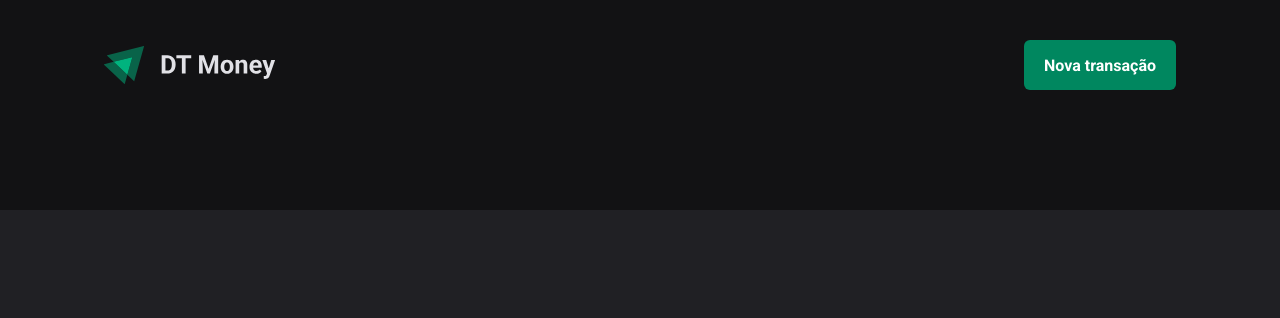
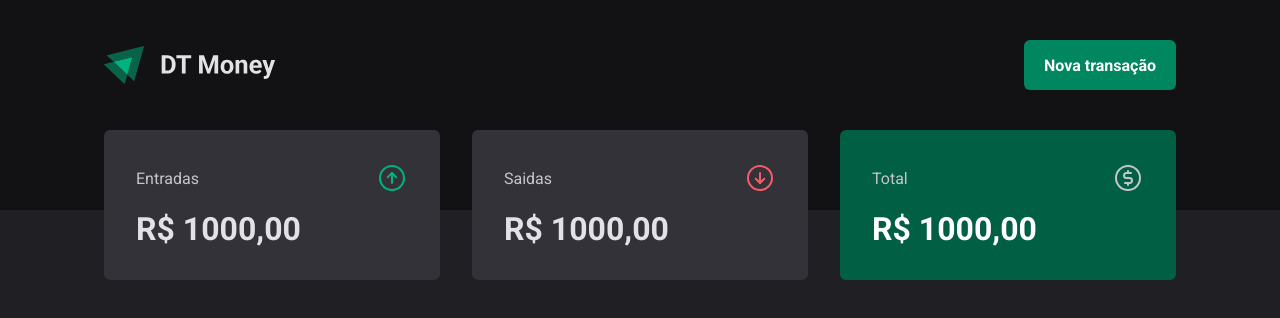
Before and after one commit to DanielFariias/dt-money, a React (Vite) app: page / in a window 1280 px wide. Shown: the top 318 px of the page. Built offline with nearby package versions, Linux system fonts and the light colour scheme.

Commit message:
feat: :art: transactions card cerated

```diff
--- a/package.json
+++ b/package.json
@@ -10,6 +10,7 @@
     "preview": "vite preview"
   },
   "dependencies": {
+    "phosphor-react": "^1.4.1",
     "react": "^18.2.0",
     "react-dom": "^18.2.0",
     "styled-components": "^6.0.7"
--- /dev/null
+++ b/src/components/summary/index.tsx
@@ -0,0 +1,38 @@
+import {
+  ArrowCircleDown,
+  ArrowCircleUp,
+  CurrencyCircleDollar,
+} from 'phosphor-react'
+import * as S from './styles'
+import { useTheme } from 'styled-components'
+
+export function Summary() {
+  const theme = useTheme()
+  return (
+    <S.Container className="container">
+      <S.Card>
+        <header>
+          <p>Entradas</p>
+          <ArrowCircleUp size={32} color={theme['green-300']} />
+        </header>
+        <strong>R$ 1000,00</strong>
+      </S.Card>
+
+      <S.Card>
+        <header>
+          <p>Saidas</p>
+          <ArrowCircleDown size={32} color={theme['red-300']} />
+        </header>
+        <strong>R$ 1000,00</strong>
+      </S.Card>
+
+      <S.Card variant="green">
+        <header>
+          <p>Total</p>
+          <CurrencyCircleDollar size={32} />
+        </header>
+        <strong>R$ 1000,00</strong>
+      </S.Card>
+    </S.Container>
+  )
+}
--- /dev/null
+++ b/src/components/summary/styles.ts
@@ -0,0 +1,39 @@
+import { css, styled } from 'styled-components'
+
+export const Container = styled.section`
+  display: grid;
+  grid-template-columns: repeat(3, 1fr);
+  gap: 2rem;
+`
+
+interface ICardProps {
+  variant?: 'green'
+}
+
+export const Card = styled.div<ICardProps>`
+  margin-top: -5rem;
+
+  background-color: ${({ theme }) => theme['gray-600']};
+  border-radius: 6px;
+  padding: 2rem;
+
+  header {
+    display: flex;
+    align-items: center;
+    justify-content: space-between;
+    color: ${({ theme }) => theme['gray-300']};
+  }
+
+  strong {
+    display: block;
+    margin-top: 1rem;
+    font-size: 2rem;
+  }
+
+  ${({ variant }) =>
+    variant === 'green' &&
+    css`
+      background-color: ${({ theme }) => theme['green-700']};
+      color: ${({ theme }) => theme.white};
+    `}
+`
--- a/src/pages/home/index.tsx
+++ b/src/pages/home/index.tsx
@@ -1,10 +1,12 @@
 import { Header } from '../../components/header'
+import { Summary } from '../../components/summary'
 import * as S from './styles'
 
 export function Home() {
   return (
     <S.Container>
       <Header />
+      <Summary />
     </S.Container>
   )
 }
```
Also changed, not shown: 1 other file (tests, documents, lock files or other folders).
